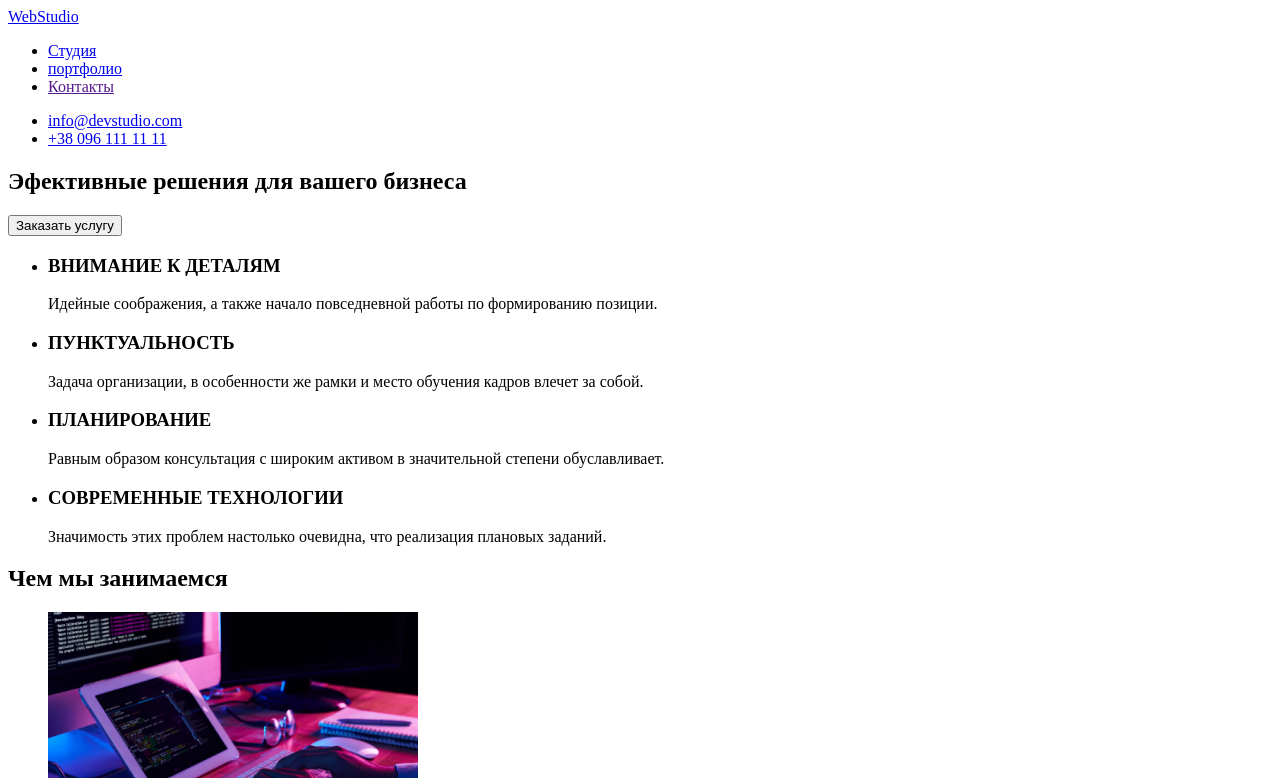
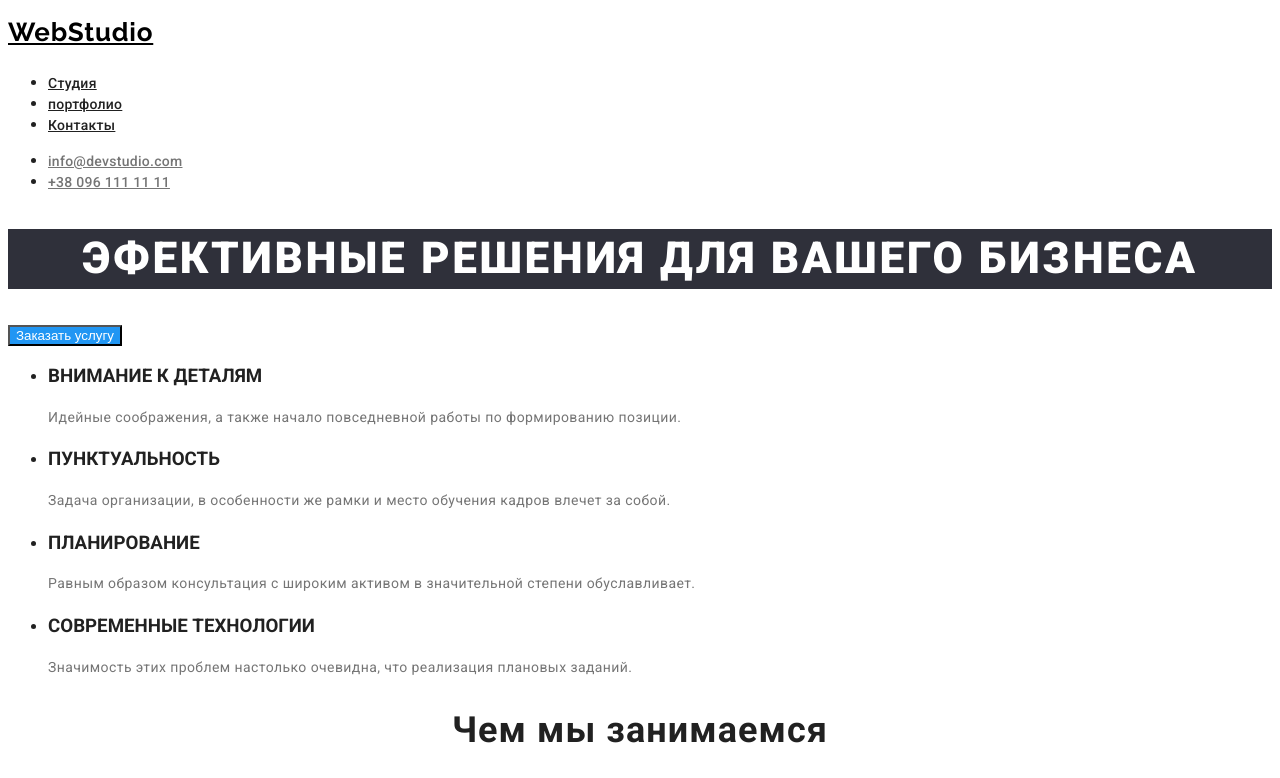
Before and after one commit to SergeiKrutii/html-css-hw-2, a plain HTML site: page index.html in a window 1280 px wide. Shown: the top 778 px of the page. Drawn offline with Linux system fonts and the light colour scheme.

Commit message:
css для первой станицы

```diff
--- a/css/styles.css
+++ b/css/styles.css
@@ -91,3 +91,49 @@ body {
 .contact li > a:focus {
     color: var(--accent-text-color);
 }
+/* Отдельно для index   */
+.herotext {
+    font-weight: 900;
+    font-size: 44px;
+    line-height: 1.36;
+    text-align: center;
+    letter-spacing: 0.06em;
+    text-transform: uppercase;
+
+    color: #ffffff;
+    background-color: #2f303a;
+}
+.herobut {
+    cursor: pointer;
+    background-color: var(--effect-button-color);
+    color: #fff;
+}
+.nav-info li > p {
+    font-weight: 400;
+    font-size: 14px;
+    line-height: 1.71;
+    letter-spacing: 0.03em;
+    color: var(--secondary-text-color);
+}
+.secondheader {
+    font-weight: 700;
+    font-size: 36px;
+    line-height: 1.16;
+    text-align: center;
+    letter-spacing: 0.03em;
+    color: var(--primary-text-color);
+}
+.employee li > h3 {
+    font-weight: 500;
+    font-size: 16px;
+    line-height: 1.18;
+    letter-spacing: 0.03em;
+    color: var(--primary-text-color);
+}
+.employee li > p {
+    font-weight: 400;
+    font-size: 16px;
+    line-height: 1.18;
+    letter-spacing: 0.03em;
+    color: var(--secondary-text-color);
+}
--- a/index.html
+++ b/index.html
@@ -5,30 +5,34 @@
         <meta http-equiv="X-UA-Compatible" content="IE=edge" />
         <meta name="viewport" content="width=device-width, initial-scale=1.0" />
         <title>Document</title>
+        <link rel="preconnect" href="https://fonts.googleapis.com" />
+        <link rel="preconnect" href="https://fonts.gstatic.com" crossorigin />
+        <link href="https://fonts.googleapis.com/css2?family=Raleway:wght@700&family=Roboto:wght@400;500;700;900&display=swap" rel="stylesheet" />
+        <link rel="stylesheet" href="./css/styles.css" />
     </head>
     <body>
         <header>
             <nav>
-                <a href="/">WebStudio</a>
+                <a href="/" class="logo">WebStudio</a>
 
-                <ul>
+                <ul class="link-nav">
                     <li><a href="./index.html">Студия</a></li>
                     <li><a href="./pfolio.html">портфолио</a></li>
                     <li><a href="">Контакты</a></li>
                 </ul>
             </nav>
 
-            <ul>
+            <ul class="contact">
                 <li><a href="mailto:info@devstudio.com">info@devstudio.com</a></li>
                 <li><a href="tel:+380961111111">+38 096 111 11 11</a></li>
             </ul>
         </header>
         <main>
             <section>
-                <h1>Эфективные решения для вашего бизнеса</h1>
-                <button type="button">Заказать услугу</button>
+                <h1 class="herotext">Эфективные решения для вашего бизнеса</h1>
+                <button type="button" class="herobut">Заказать услугу</button>
             </section>
-            <section>
+            <section class="nav-info">
                 <h2 hidden>Преимущества</h2>
                 <ul>
                     <li>
@@ -50,7 +54,7 @@
                 </ul>
             </section>
             <section>
-                <h2>Чем мы занимаемся</h2>
+                <h2 class="secondheader">Чем мы занимаемся</h2>
                 <ul>
                     <li><img src="./images/box1.jpg" alt="Печатаем на клавиатуре" width="370" /></li>
                     <li><img src="./images/box2.jpg" alt="Смотрим в смартфои и ноутбук" width="370" /></li>
@@ -58,8 +62,8 @@
                 </ul>
             </section>
             <section>
-                <h2>Наша команда</h2>
-                <ul>
+                <h2 class="secondheader">Наша команда</h2>
+                <ul class="employee">
                     <li>
                         <img src="./images/team1.jpg" alt="Мужчина в очках" width="270" />
                         <h3>Игорь Демьяненко</h3>
@@ -84,9 +88,9 @@
             </section>
         </main>
         <footer>
-            <a href=""> <span>Web</span>Studio</a>
+            <a href="/" class="logo"> <span>Web</span>Studio</a>
             <p>г. Киев, пр-т Леси Украинки, 26</p>
-            <ul>
+            <ul class="contact">
                 <li><a href="mailto:info@devstudio.com">info@devstudio.com</a></li>
                 <li><a href="tel:+380961111111">+38 096 111 11 11</a></li>
             </ul>
```
